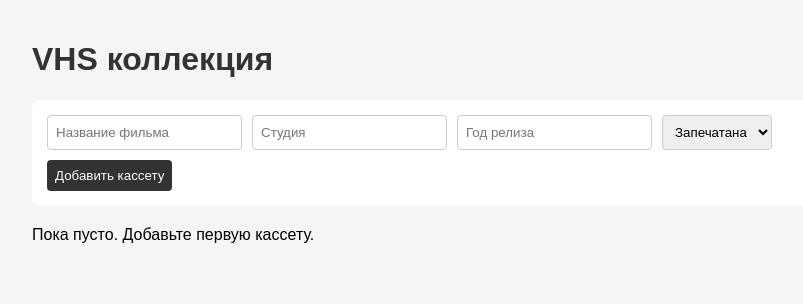
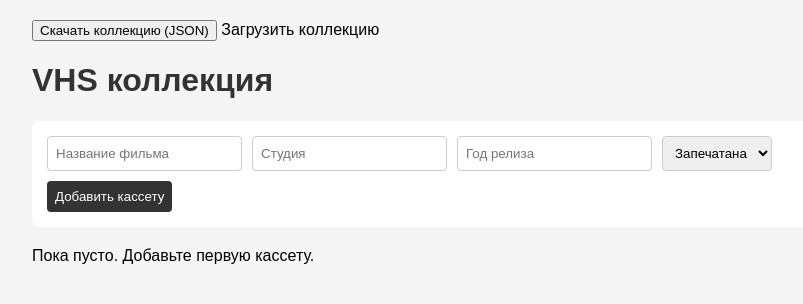
Before and after one commit to Shuzzod/vhs-collection, a plain HTML site: page index.html in a window 1280 px wide. Shown: the whole page, without its empty margins (208-1011 px from the left). Drawn offline with Linux system fonts and the light colour scheme.

Commit message:
Add files via upload

```diff
--- a/index.html
+++ b/index.html
@@ -6,6 +6,13 @@
     <title>VHS коллекция</title>
     <link rel="stylesheet" href="style.css">
 </head>
+<div class="io-buttons">
+    <button onclick="exportCollection()">Скачать коллекцию (JSON)</button>
+    <label class="import-label">
+        Загрузить коллекцию
+        <input type="file" id="importFile" accept=".json" onchange="importCollection(event)" hidden>
+    </label>
+</div>
 <body>
     <h1>VHS коллекция</h1>
 
```
